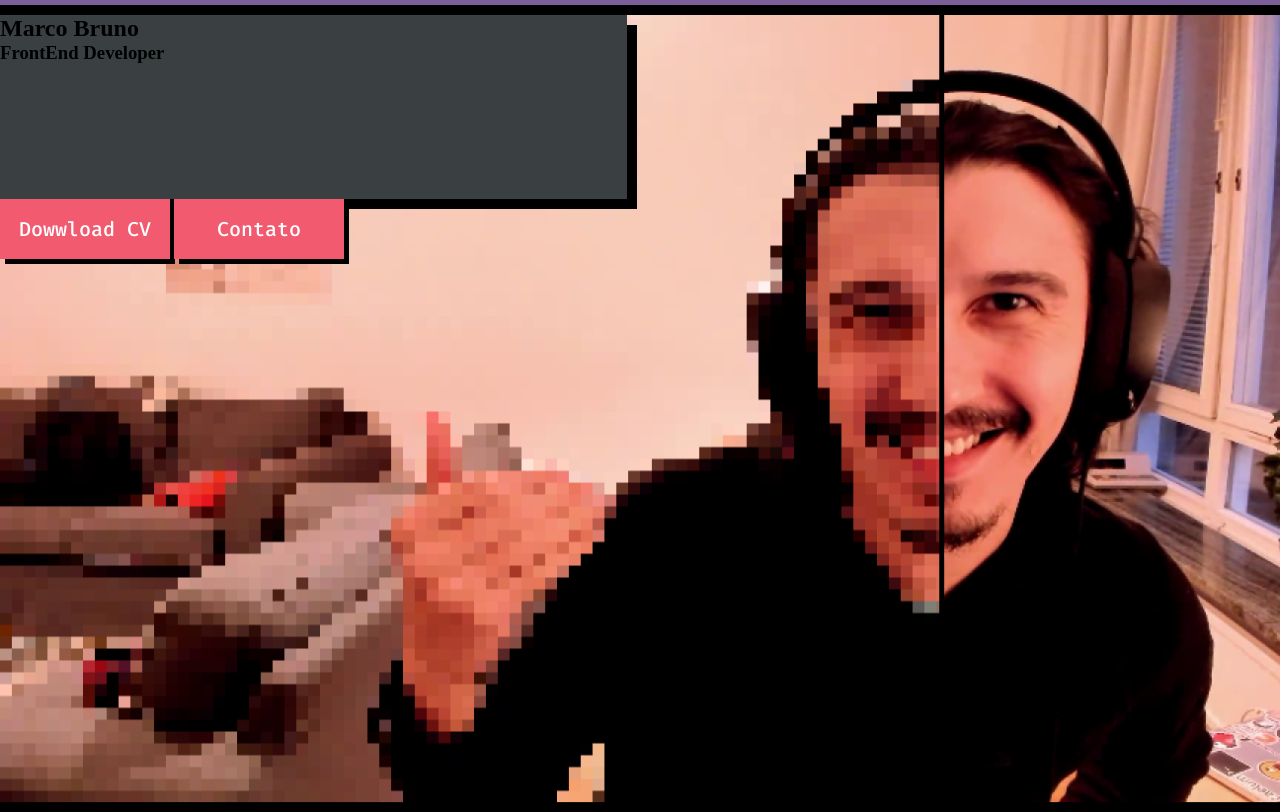
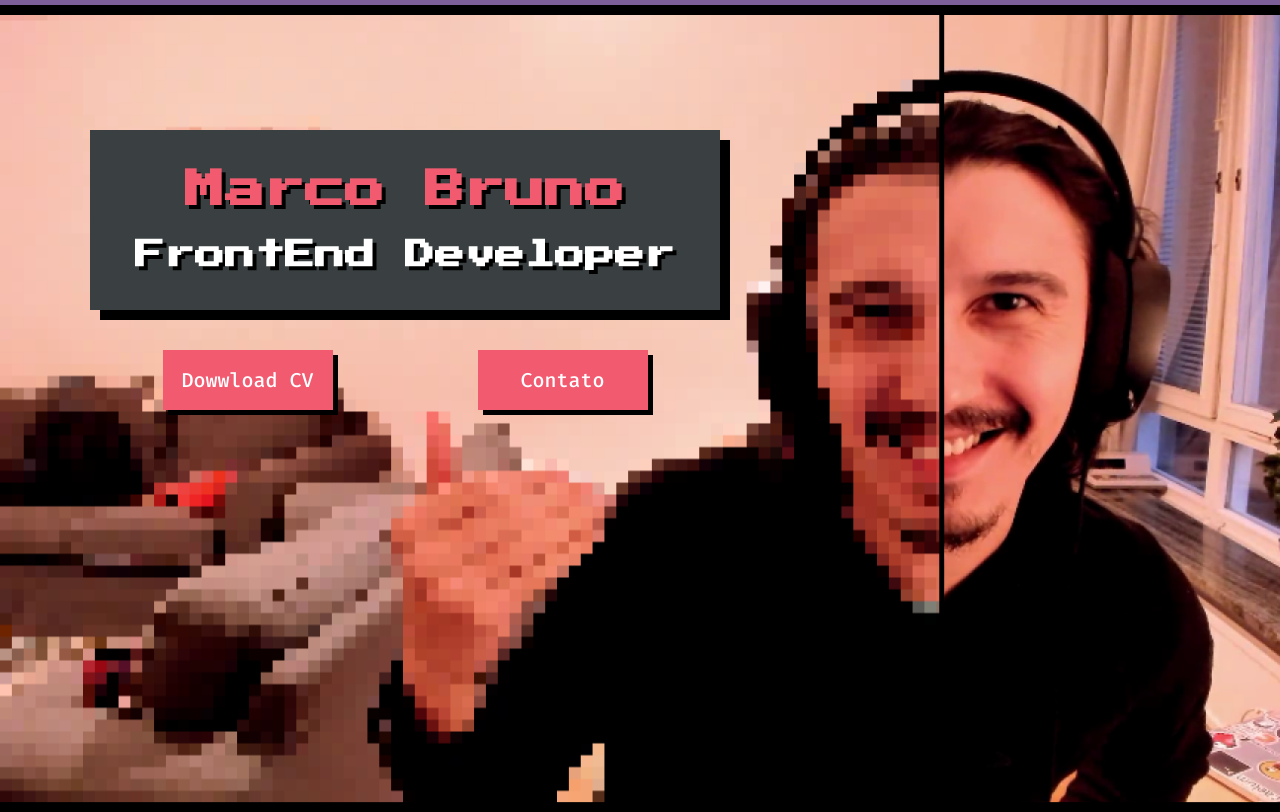
Before and after one commit to VitorCordeiroP/cursomarcobruno, a plain HTML site: page index.html in a window 1280 px wide. Shown: the part 75-887 px from the top of the page. Drawn offline with Linux system fonts and the light colour scheme.

Commit message:
first section finished

```diff
--- a/components/box-title.css
+++ /dev/null
@@ -1,7 +0,0 @@
-.box-title {
-    display: block;
-    background-color: #3A4042;
-    height: 184px;
-    width: 627px;
-    box-shadow: 10px 10px 0 #000;
-}
--- /dev/null
+++ b/components/first-section/main-content.css
@@ -0,0 +1,20 @@
+.first-section {
+    background-image: url(../../imgs/Banner\ \(1\).png);
+    height: 797px;
+    margin-top: 10px;
+    background-repeat: no-repeat;
+    background-size: cover;
+}
+
+.first-section .wrapper {
+    display: flex;
+    flex-direction: column;
+    width: 630px;
+    padding-top: 115px;
+    padding-left: 90px;
+}
+.first-section .wrapper-buttons {
+    display: flex;
+    justify-content: space-around;
+    margin-top: 40px;
+}
--- /dev/null
+++ b/components/first-section/title-box.css
@@ -0,0 +1,22 @@
+.title-box {
+    display: inline-block;
+    background-color: #3A4042;
+    box-shadow: 10px 10px 0 #000;
+    text-align: center;
+    padding: 40px 40px;
+}
+
+.title-box .title {
+    font-family: var(--game-font);
+    color: var(--main-pink);
+    font-size: 40px;
+    text-shadow: 4px 4px 0px #000;
+    padding-bottom: 30px;
+}
+
+.title-box .subtitle {
+    font-family: var(--game-font);
+    color: white;
+    font-size: 30px;
+    text-shadow: 4px 4px 0px #000;
+}
--- a/components/main-content.css
+++ /dev/null
@@ -1,7 +0,0 @@
-.main-content {
-    background-image: url(../imgs/Banner\ \(1\).png);
-    height: 797px;
-    margin-top: 10px;
-    background-repeat: no-repeat;
-    background-size: cover;
-}
--- a/index.html
+++ b/index.html
@@ -9,11 +9,12 @@
     <link rel="stylesheet" href="components/reset.css">
     <link rel="stylesheet" href="components/imports.css">
     <link rel="stylesheet" href="components/root.css">
-    <link rel="stylesheet" href="components/header.css">
-    <link rel="stylesheet" href="components/menu.css">
-    <link rel="stylesheet" href="components/button.css">
-    <link rel="stylesheet" href="components/main-content.css">
-    <link rel="stylesheet" href="components/box-title.css">
+    <link rel="stylesheet" href="components/header/header.css">
+    <link rel="stylesheet" href="components/header/menu.css">
+    <link rel="stylesheet" href="components/buttons/button.css">
+    <link rel="stylesheet" href="components/first-section/main-content.css">
+    <link rel="stylesheet" href="components/first-section/unite-title.css">
+    <link rel="stylesheet" href="components/first-section/title-box.css">
 </head>
 
 <body>
@@ -28,14 +29,16 @@
         </menu>
     </header>
 
-    <section class="main-content">
-        <div class="unite-title">
-            <div class="box-title">
+    <section class="first-section">
+        <div class="wrapper">
+            <div class="title-box">
                 <h2 class="title">Marco Bruno</h2>
                 <h3 class="subtitle">FrontEnd Developer</h3>
             </div>
-            <a href="#" class="button">Dowwload CV</a>
-            <a href="#" class="button">Contato</a>
+            <div class="wrapper-buttons">
+                <a href="#" class="button">Dowwload CV</a>
+                <a href="#" class="button">Contato</a>
+            </div>
         </div>
     </section>
 </body>
```
Also changed, not shown: components/buttons/button.css (renamed from components/button.css), components/header/header.css (renamed from components/header.css), components/header/menu.css (renamed from components/menu.css).
